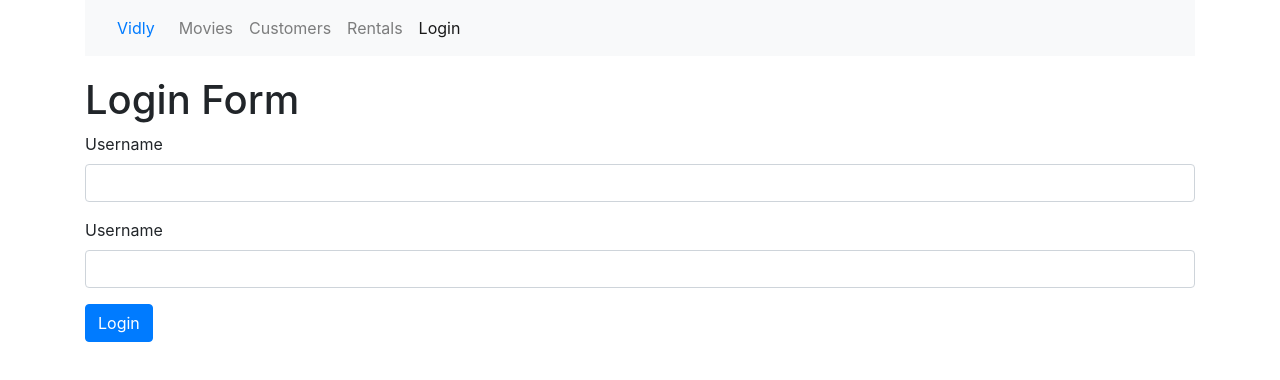
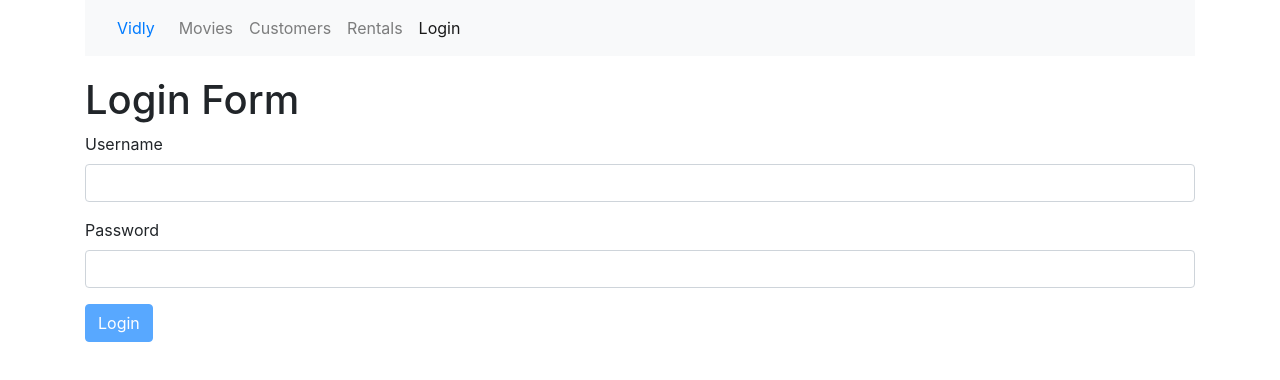
Before and after one commit to aradhya-gupta/vidly_frontend, a React (Create React App) app: page /login in a window 1280 px wide. Shown: the top 380 px of the page. Built offline with nearby package versions, Linux system fonts and the light colour scheme.

Commit message:
Add validation to login form

```diff
--- a/src/components/common/input.js
+++ b/src/components/common/input.js
@@ -1,16 +1,20 @@
 import React from 'react'
 
-export default function Input({name, label, value, onChange}) {
+export default function Input({ name, label, value, onChange, error }) {
 	return (
 		<div className="form-group">
-            <label htmlFor={name}>Username</label>
+			<label htmlFor={name}>{label}</label>
 			<input
 				value={value}
 				onChange={onChange}
 				className="form-control"
 				name={name}
 				id={name}
-                type="text" />
+				type="text"
+
+			/>
+
+			{error && <div className="alert alert-danger">{error}</div>}
 		</div>
 	)
 }
--- a/src/components/loginForm.js
+++ b/src/components/loginForm.js
@@ -1,21 +1,58 @@
 import React, { Component } from 'react'
 import Input from './common/input';
+import Joi from 'joi-browser';
+
 export default class LoginForm extends Component {
     state = {
-        account: { username: '', password: '' }
+        account: { username: '', password: '' },
+        errors: {}
     }
+
+    schema = Joi.object({
+        username: Joi.string().required().label("Username"),
+        password: Joi.string().required().label("Password")
+    });
+
+    validate = () => {
+        const result = this.schema.validate(this.state.account, { abortEarly: false });
+        console.log(result);
+        if (!result.error) return null;
+
+        const errors = {};
+        for (let item of result.error.details)
+            errors[item.path[0]] = item.message;
+        return errors;
+    }
+
     handleSubmit = e => {
         e.preventDefault();
 
+        const errors = this.validate();
+        this.setState({ errors: errors || {} });
+        if (errors) return;
     }
-    handleChange = ({currentTarget:input}) => {
+
+    validateProperty = ({ name, value }) => {
+        const obj = { [name]: value };
+        const schema = Joi.object({ [name]: Joi.string().required() });
+        const { error } = schema.validate(obj);
+        return error ? error.details[0].message : null;
+    }
+
+    handleChange = ({ currentTarget: input }) => {
+        const errors = { ...this.state.errors };
+        const errorMessage = this.validateProperty(input);
+        if (errorMessage) errors[input.name] = errorMessage;
+        else delete errors[input.name];
+
         const account = { ...this.state.account };
         account[input.name] = input.value;
-        this.setState({ account });
+
+        this.setState({ account, errors });
     }
 
     render() {
-        const { account } = this.state;
+        const { account, errors } = this.state;
         return (
             <div>
                 <h1>Login Form</h1>
@@ -25,15 +62,19 @@ export default class LoginForm extends Component {
                         label="Username"
                         value={account.username}
                         onChange={this.handleChange}
+                        error={errors.username}
                     />
                     <Input
                         name="password"
                         label="Password"
                         value={account.password}
                         onChange={this.handleChange}
+                        error={errors.password}
                     />
 
-                    <button className="btn btn-primary">Login</button>
+                    <button className="btn btn-primary" disabled={this.validate()}>
+                        Login
+                    </button>
                 </form>
             </div>
         )
```
Lines whose indentation alone changed are shown as unchanged.
